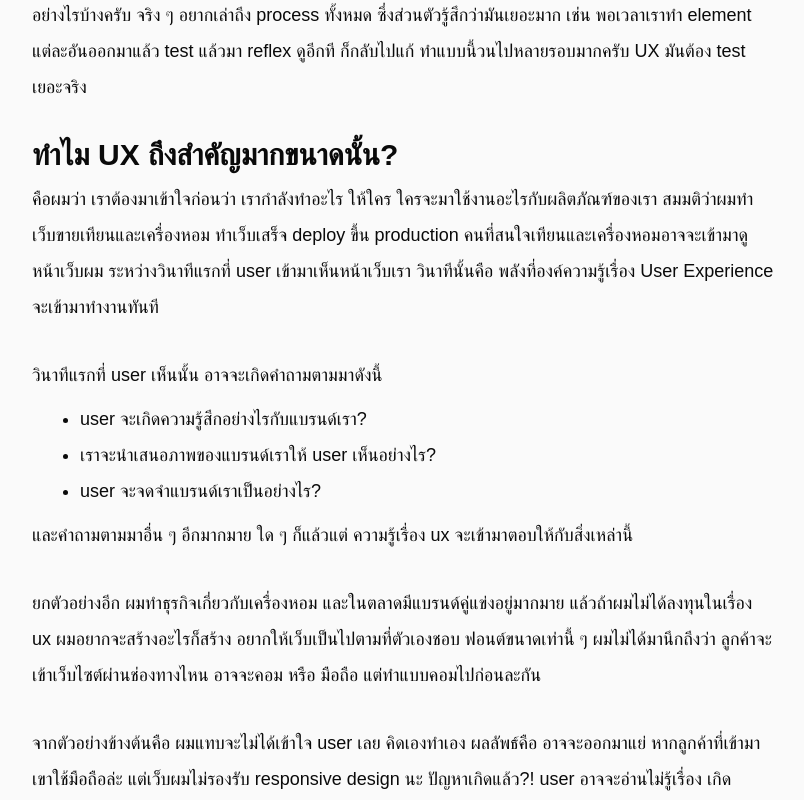
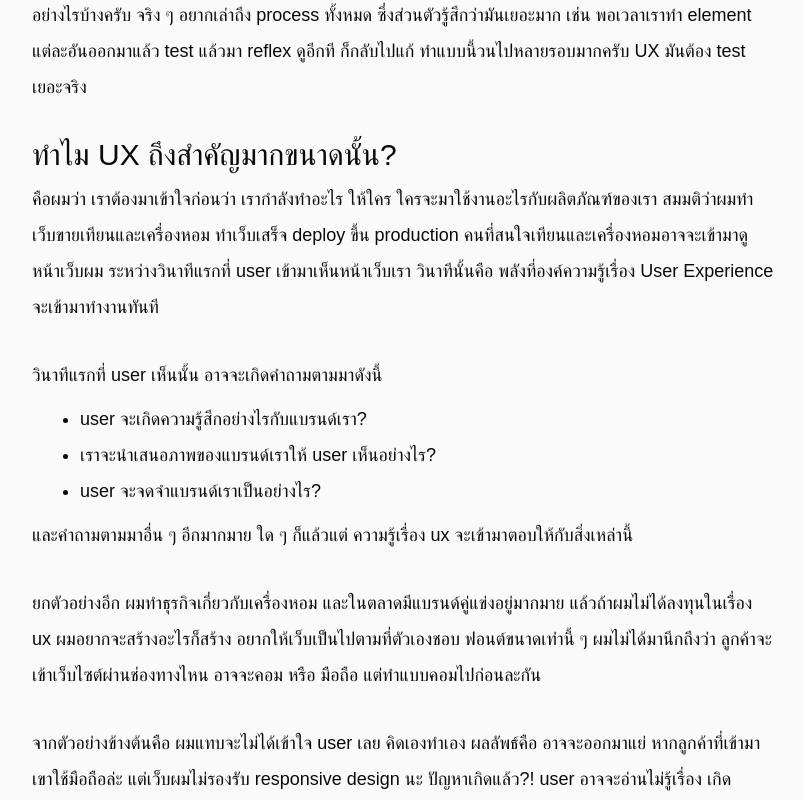
Before and after one commit to dhanavadh/dhanav-blog, a Next.js app: page /blogs/coding/port-redesign in a window 1280 px wide. Shown: the part 1309-2109 px from the top of the page, without its empty margins (236-1040 px from the left). Built offline with nearby package versions, Linux system fonts and the light colour scheme; a web font is replaced by a local one.

Commit message:
Update globals.css

```diff
--- a/app/globals.css
+++ b/app/globals.css
@@ -22,10 +22,10 @@ body {
   @apply text-lg font-medium leading-loose tracking-normal font-[family-name:var(--font-sarabun-regular)] mb-8 mx-2 lg:mx-32;
 }
 .h1-blog {
-  @apply text-3xl font-semibold font-[family-name:var(--font-noto-sans)] mb-2 mx-2 lg:mx-32;
+  @apply text-3xl font-medium font-[family-name:var(--font-noto-sans)] mb-2 mx-2 lg:mx-32;
 }
 .h2-blog {
-  @apply text-2xl font-semibold font-[family-name:var(--font-noto-sans)] mb-2 mx-2 lg:mx-32;
+  @apply text-2xl font-medium font-[family-name:var(--font-noto-sans)] mb-2 mx-2 lg:mx-32;
 }
 .image-description {
   @apply text-base leading-loose tracking-normal mt-1 text-center font-[family-name:var(--font-sarabun-regular)] mx-2 lg:mx-32;
```
